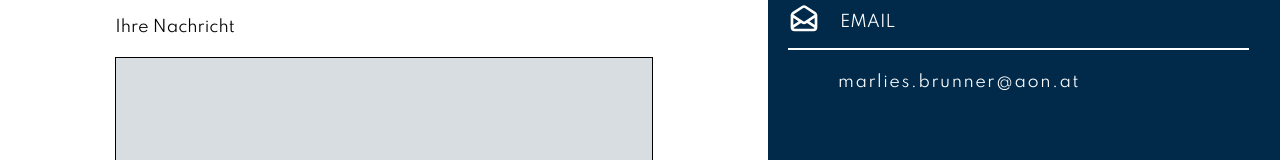
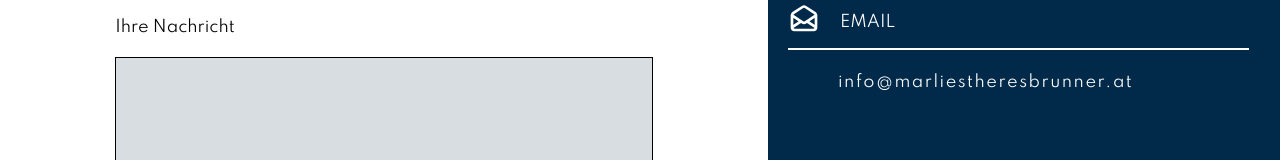
Before and after one commit to anjavojta1993/mtb-website, a Next.js app in the folder mtb/: page /contact in a window 1280 px wide. Shown: the part 740-900 px from the top of the page. Built offline with nearby package versions, Linux system fonts and the light colour scheme.

Commit message:
Change email adress

```diff
--- a/mtb/pages/contact.js
+++ b/mtb/pages/contact.js
@@ -436,8 +436,8 @@ export default function Contact() {
               </div>
               <div css={horizontalLine} />
               <div css={contactInfosTextStyles}>
-                <Link href="mailto:marlies.brunner@aon.at">
-                  <a>marlies.brunner@aon.at</a>
+                <Link href="mailto:info@marliestheresbrunner.at">
+                  <a>info@marliestheresbrunner.at</a>
                 </Link>
               </div>
             </div>
```
